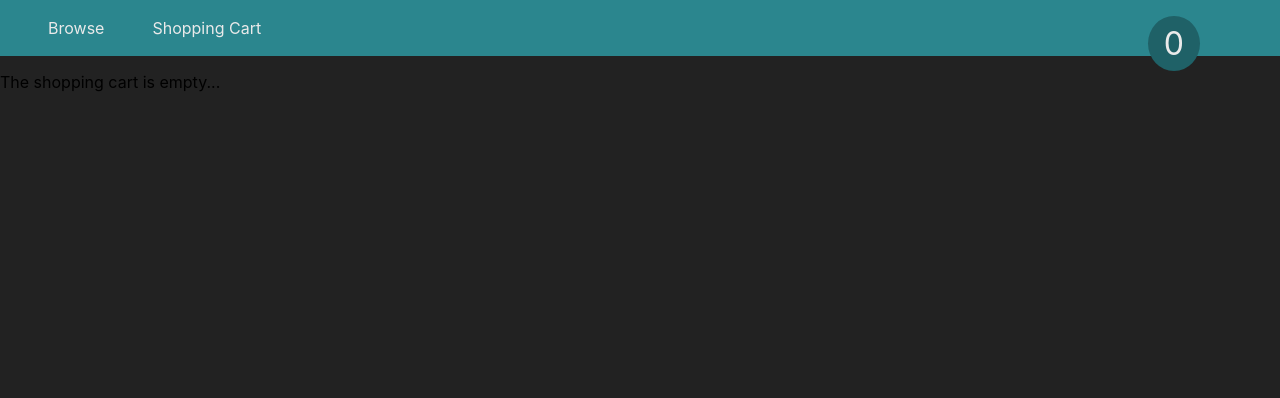
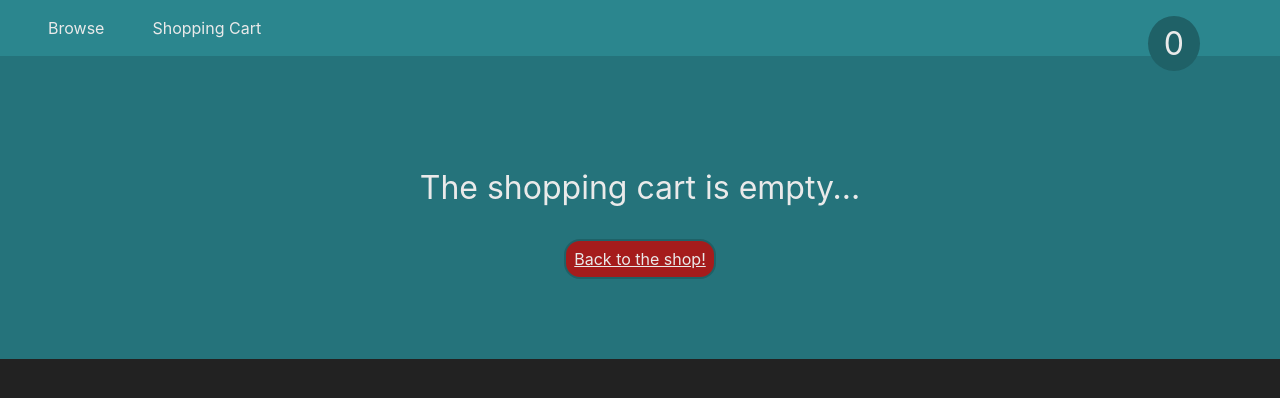
Before and after one commit to Tyby84/shopping-cart, a React (Create React App) app: page /cart in a window 1280 px wide. Shown: the top 398 px of the page. Built offline with nearby package versions, Linux system fonts and the light colour scheme.

Commit message:
cart styling

```diff
--- a/src/components/product/css/_mixin.scss
+++ b/src/components/product/css/_mixin.scss
@@ -1,6 +1,7 @@
 @import 'variables';
 
 @mixin btn($back){
+	display: block;
 	margin: 0 .5rem;
 	background-color: $back;
 	color: $text;
--- a/src/components/product/css/_variables.scss
+++ b/src/components/product/css/_variables.scss
@@ -4,3 +4,5 @@ $alert: #d61010;
 $btn-back: lighten($main, 15%);
 
 $cart-back: #209696;
+
+$link: #a51c1c
--- a/src/components/product/css/incart.scss
+++ b/src/components/product/css/incart.scss
@@ -35,3 +35,22 @@
 		@include hover($alert, 10%);
 	}
 }
+.link>a{
+	@include btn($link);
+}
+
+.empty-cart{
+	display: flex;
+	justify-content: center;
+	flex-basis: 50%;
+	flex-direction: column;
+	background-color: lighten($main, 5%);
+	height: auto;
+	align-items: center;
+	padding: 5rem;
+
+	&__msg{
+		color: $text;
+		font-size: 2rem;
+	}
+}
--- a/src/components/product/incart.js
+++ b/src/components/product/incart.js
@@ -1,5 +1,6 @@
 import React from 'react';
 import './css/incart.scss';
+import { Link } from "react-router-dom";
 import { connect } from 'react-redux';
 import * as actionTypes from '../../store/actions';
 
@@ -16,11 +17,13 @@ const InCart = props => {
 		);
 	});
 
-
 	if(cartItems == 0){
 		return (
-			<div>
-			<p>The shopping cart is empty...</p>
+			<div className="empty-cart">
+			<p className="empty-cart__msg">The shopping cart is empty...</p>
+			<div className="link">
+				<Link to="/">Back to the shop!</Link>
+			</div>
 			</div>
 		);
 	} else {
@@ -31,8 +34,6 @@ const InCart = props => {
 		</div>
 	);
 	}
-
-
 }
 
 const mapStateToProps = state => {
```
